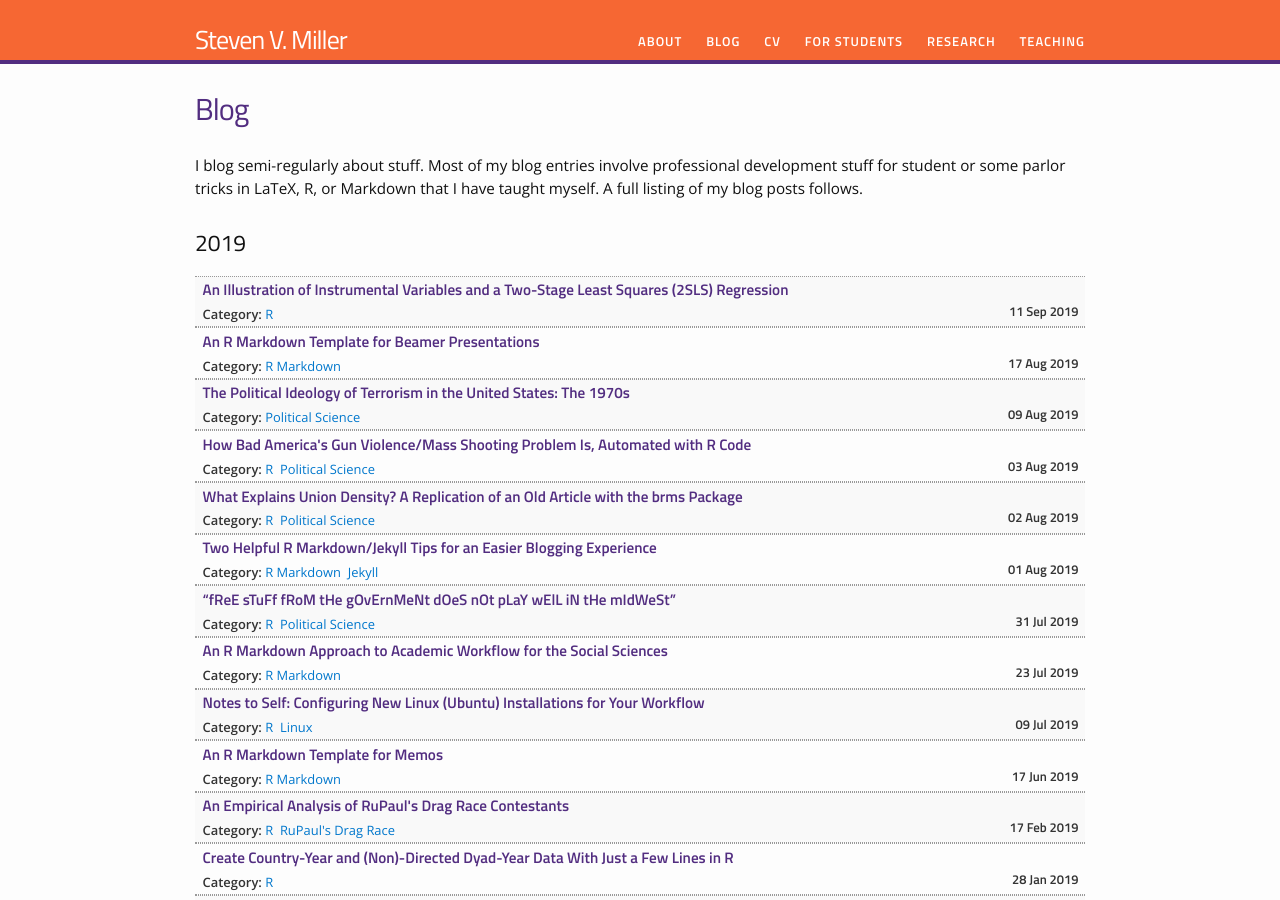
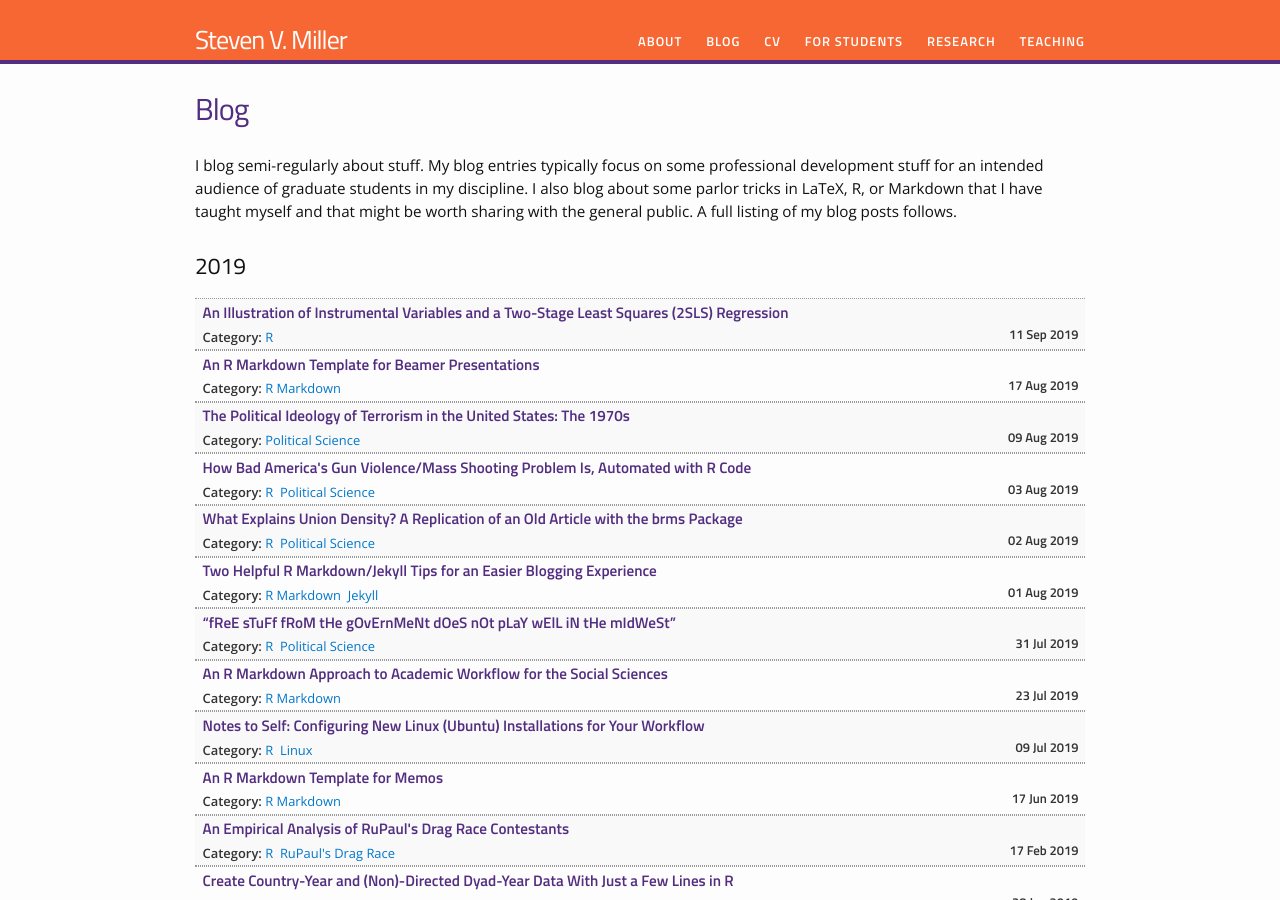
Before and after one commit to svmiller/svmiller.github.io, a Jekyll site: the page built from blog.md, in a window 1280 px wide and 900 px high. Built offline with Jekyll 4.4.1, drawn with Linux system fonts in a browser that asks for light colours; nearby versions of some CDN libraries; some web fonts are replaced.

Commit message:
oof, Steve.

```diff
--- a/blog.md
+++ b/blog.md
@@ -4,7 +4,7 @@ title: Blog
 permalink: /blog/
 ---
 
-I blog semi-regularly about stuff. Most of my blog entries involve professional development stuff for student or some parlor tricks in LaTeX, R, or Markdown that I have taught myself. A full listing of my blog posts follows.
+I blog semi-regularly about stuff. My blog entries typically focus on some professional development stuff for an intended audience of graduate students in my discipline. I also blog about some parlor tricks in LaTeX, R, or Markdown that I have taught myself and that might be worth sharing with the general public. A full listing of my blog posts follows.
 
 <ul id="archive">
 {% for post in site.posts %}
```
